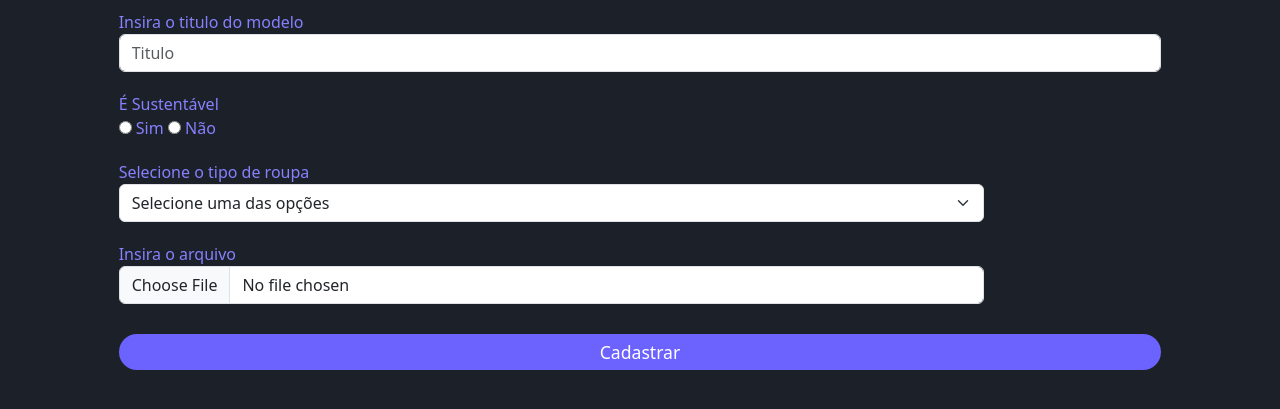
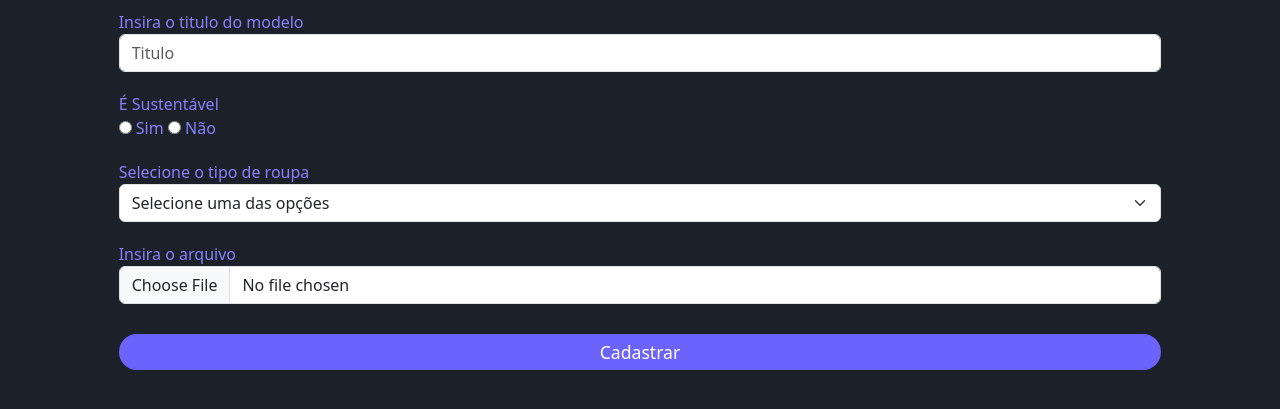
Before and after one commit to Joao14F/ALFI-TCC, a PHP site: page /Tcc/CadastrarModelo.php in a window 1280 px wide. Shown: the top 409 px of the page. Run offline with PHP 8.4, Linux system fonts and the light colour scheme.

Commit message:
Tempo disperdiçado

```diff
--- a/CadastrarModelo.php
+++ b/CadastrarModelo.php
@@ -71,7 +71,7 @@ button:hover {
                   </label>
                </div>
                <div class="row">
-                  <div class="col-sm-12 col-md-10">
+                  <div class="col-sm-12 col-md-12">
                      <div class="form-group">
                         <label for="select-options">Selecione o tipo de roupa</label>
                         <select id="select-options" class="form-select" name="Tipo">
@@ -160,7 +160,7 @@ button:hover {
                </script>
                <div class="row">
 
-                  <div class="col-sm-12 col-md-10">
+                  <div class="col-sm-12 col-md-12">
                      <div class="form-group">
                         <label for="Tipo">Insira o arquivo</label>
                         <input type="file" class="form-control" placeholder="E-mail" name="Arquivo">
--- a/testeCadastroModelo.php
+++ b/Disperdiçio/testeCadastroModelo.php
@@ -27,7 +27,7 @@
    <div class="container-fluid">
       <div class="row">
          <div class="col-sm-12 col-md-12">
-            <div class="form-group">
+            <div class="form-grou9p">
                <section class="section_form">
                   <aside class="sidebar">
                      <label for="select-options">Selecione o tipo de roupa</label>
--- a/obrigado.php
+++ b/obrigado.php
@@ -41,7 +41,7 @@ section {
 }
 
 section.images {
-    width: 100%
+    width: 100%;
     display: flex;
     align-items: flex-end;
     justify-content: flex-end;
```
Also changed, not shown: Disperdiçio/cadastrarBermuda.php (renamed from cadastrarBermuda.php), Disperdiçio/cadastrarCalça.php (renamed from cadastrarCalça.php), Disperdiçio/cadastrarSaia.php (renamed from cadastrarSaia.php), testes/merda.php (renamed from merda.php), testes/teste.php (renamed from teste.php), testes/testeSaia.php (renamed from testeSaia.php).
